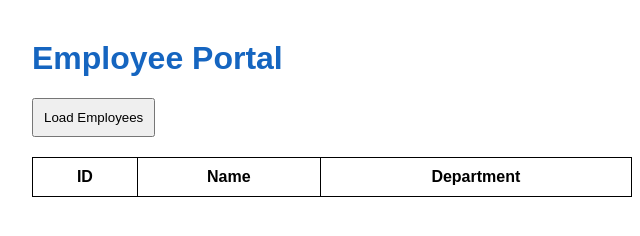
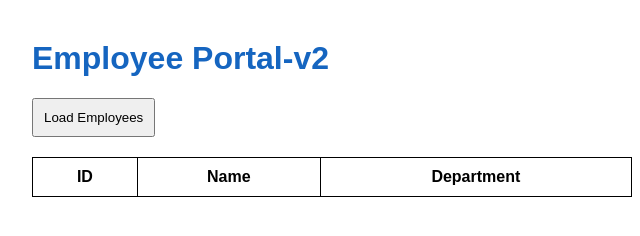
Before and after one commit to 1DS22CS064-SujithCM/employee-portal, a plain HTML site: page frontend/index.html in a window 1280 px wide. Shown: the full height of the page, 8-648 px from the left. Drawn offline with Linux system fonts and the light colour scheme.

Commit message:
change made to version 2

```diff
--- a/frontend/index.html
+++ b/frontend/index.html
@@ -6,7 +6,7 @@
 </head>
 <body>
 
-<h1>Employee Portal</h1>
+<h1>Employee Portal-v2</h1>
 
 <button onclick="loadEmployees()">
     Load Employees
```
